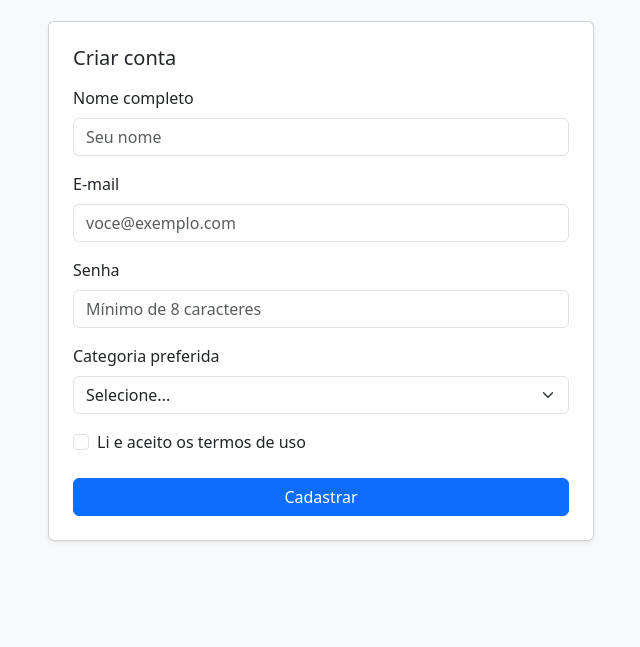
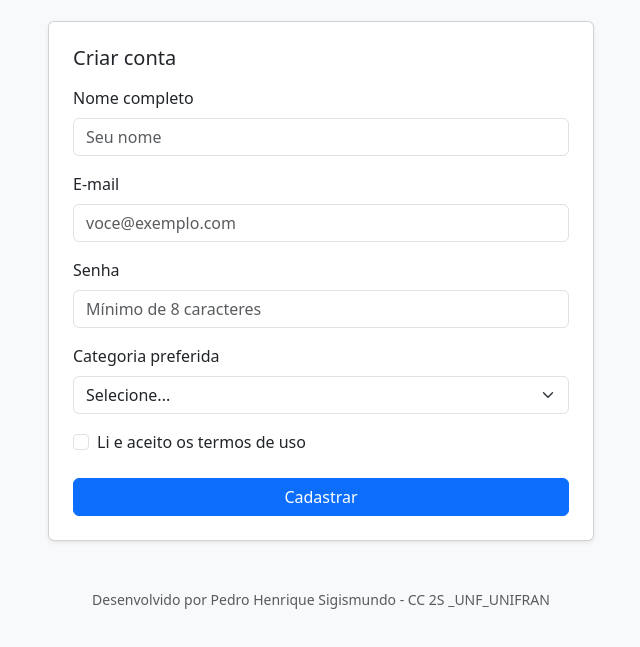
Before and after one commit to pedrohs-cdc/ingressosfacil-cadastro, a plain HTML site: page index.html in a window 1280 px wide. Shown: the part 85-732 px from the top of the page, without its empty margins (319-959 px from the left). Drawn offline with nearby package versions, Linux system fonts and the light colour scheme.

Commit message:
Att footer

```diff
--- a/index.html
+++ b/index.html
@@ -55,6 +55,10 @@
         </div>
     </main>
 
+    <footer class="text-center text-muted small pb-4">
+        Desenvolvido por Pedro Henrique Sigismundo - CC 2S _UNF_UNIFRAN
+    </footer>
+
     <script>
         // ===== Elementos da página =====
         const formCadastro = document.getElementById("form-cadastro");
```
